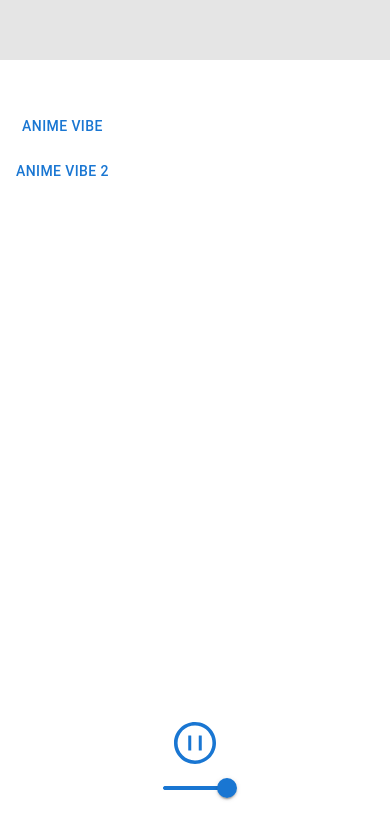
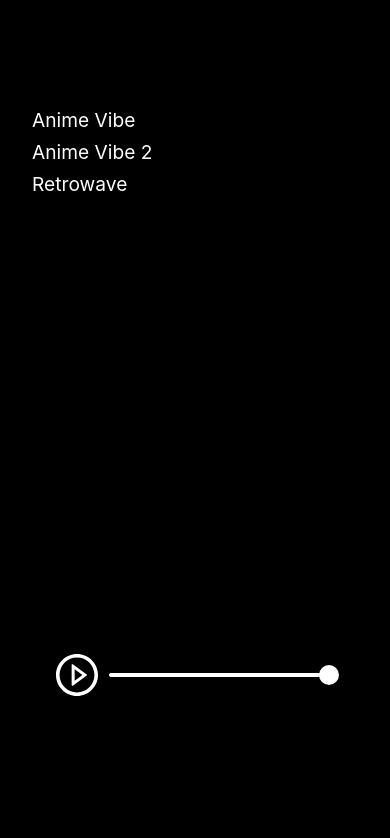
Before and after one commit to PatrickValera/16_studifi, a Next.js app in the folder frontend/: page / in a window 390 px wide. Shown: the top 838 px of the page. Built offline with nearby package versions, Linux system fonts and the light colour scheme.

Commit message:
style for mobile resp.

```diff
--- a/frontend/components/Radio/RadioStations.js
+++ b/frontend/components/Radio/RadioStations.js
@@ -1,16 +1,17 @@
 import React from 'react'
-import { Box, Button, Stack } from '@mui/material'
-const RadioStations = ({ radioStations, setVideoSrc, setAudioSrc, setMuted }) => {
+import { Box, Button, Paper, Stack } from '@mui/material'
+const RadioStations = ({ radioStations, setVideoSrc, setAudioSrc, setMuted,setPlaying }) => {
     return (
         <Box className='radio-stations-container'
-            sx={{ position: 'fixed',  height: '100%', p: 1,top:'100px', zIndex: '100' }}>
+            sx={{ position: 'fixed',  height: '100%', p: 1,pl:4,top:'100px', zIndex: '100' }}>
             <Stack spacing={1} direction='column' sx={{justifyContent:'center'}}>
                 {radioStations.map((station, index) => (
-                    <Button variant='text' key={index} onClick={() => {
+                    <Paper elevation={0} sx={{bgcolor:'transparent',color:'white',fontSize:'1.2rem'}}key={index} onClick={() => {
                         setVideoSrc(station.video)
                         setAudioSrc(station.audio)
+                        setPlaying(true)
                         setMuted(false)
-                    }}>{station.name}</Button>
+                    }}>{station.name}</Paper>
                 ))}
             </Stack>
 
--- a/frontend/components/Radio/RadioVideo.js
+++ b/frontend/components/Radio/RadioVideo.js
@@ -1,10 +1,14 @@
 import { Box } from '@mui/material'
-import React from 'react'
+import React, { useEffect } from 'react'
 import ReactPlayer from 'react-player/youtube'
 
 const RadioVideo = ({ videoSrc, audioSrc, playing, muted, volume }) => {
+    useEffect(() => {
+    console.log(playing)
+    }, [playing])
+
     return (
-        <Box className='video-container' sx={{ position: 'relative' }}
+        <Box className='video-container' sx={{ position: 'relative'}}
             onClick={(e) => {
                 e.preventDefault()
                 e.stopPropagation()
@@ -12,26 +16,25 @@ const RadioVideo = ({ videoSrc, audioSrc, playing, muted, volume }) => {
         >
             <ReactPlayer
                 style={{ opacity: '0' }}
+                loop={true}
+                muted={muted}
                 playing={playing}
-                muted={muted}
                 url={audioSrc}
                 volume={volume}
             />
             <ReactPlayer
-                width='unset'
-                height='unset'
                 className='video-iframe'
                 loop={true}
+                muted={true}
                 playing={playing}
-                muted={true}
                 url={videoSrc}
             />
             <Box className='video-player-overlay' sx={{ position: 'absolute',display:'flex',flexDirection:'column',width:'100%',top:'0',bottom:'0' }}
                 onClick={(e) => e.stopPropagation()}
             >
-                <Box className='overlay-header' sx={{flex:'60px 0 0',bgcolor: 'black', opacity: `${playing ? '.1' : '.9'}`, top: '0'}}></Box>
+                <Box className='overlay-header' sx={{flex:'60px 0 0',bgcolor: 'black', opacity: `${playing ? '.1' : '.9'}`, top: '0', transition:`all ${playing?'350ms ease-in':'120ms ease-out'}`}}></Box>
                 <Box className='overlay-body' sx={{flexGrow:'1'}}></Box>
-                <Box className='overlay-footer' sx={{flex:'20vh 0 0',bgcolor: 'black', opacity: `${playing ? '0' : '1'}`, bottom: '0'}}></Box>
+                <Box className='overlay-footer' sx={{flex:'20vh 0 0',bgcolor: 'black', opacity: `${playing ? '0' : '1'}`,boxSizing:'content-box', bottom: '0',pb:{xs:'10vh',md:'0'}, transition:`all ${playing?'350ms ease-in':'120ms ease-out'}`}}></Box>
 
             </Box>
         </Box>
--- a/frontend/components/Radio/RadioVideoController.js
+++ b/frontend/components/Radio/RadioVideoController.js
@@ -10,6 +10,9 @@ const RadioVideoController = ({ playing, setMuted, setPlaying, volume, setVolume
     return (
         <Box className='video-controller'
             sx={{
+                zIndex:'100',
+                boxSizing:'content-box',
+                pb:{xs:'10vh',md:'0'},
                 position: 'absolute',
                 width: '100%',
                 bottom: '0',
@@ -19,16 +22,17 @@ const RadioVideoController = ({ playing, setMuted, setPlaying, volume, setVolume
                 alignItems: 'center',
             }}
         >
-            <Box sx={{ maxWidth: '300px' }}>
+            <Box sx={{ maxWidth: '300px',width:'100%',display:'flex',alignItems:'center' }}>
                 <Button
-                sx={{fontSize:'3rem'}}
+                sx={{fontSize:'3rem',color:'white'}}
                     variant='text'
                     onClick={handleClick}
                     disableRipple
+
                 >
                 {playing ? <AiOutlinePauseCircle/>: <AiOutlinePlayCircle/>}
                 </Button>
-                <Slider aria-label='Volume' value={volume} max={1} min={0} step={.01} onChange={(e, val) => {
+                <Slider aria-label='Volume' sx={{flex:'auto 1 1',mr:2,color:'white'}} value={volume} max={1} min={0} step={.01} onChange={(e, val) => {
                     setVolume(val)
                 }} />
             </Box>
--- a/frontend/data/radioStations.js
+++ b/frontend/data/radioStations.js
@@ -1,11 +1,14 @@
 const radioStations = [{
     name: 'Anime Vibe',
     video: 'https://www.youtube.com/embed/6Y2aEZ-BBGQ?autoplay=1&mute=1&start=0',
-    audio: 'https://www.youtube.com/embed/6Y2aEZ-BBGQ?autoplay=1&mute=1&start=0',
+    audio: 'https://www.youtube.com/embed/6Y2aEZ-BBGQ?autoplay=1&mute=1&start=5',
 }, {
     name: 'Anime Vibe 2',
     video: 'https://www.youtube.com/embed/CUZgFxseyGo?autoplay=1&mute=1&start=0',
     audio: 'https://www.youtube.com/embed/CUZgFxseyGo?autoplay=1&mute=1&start=20'
+}, {
+    name: 'Retrowave',
+    video: 'https://www.youtube.com/embed/BfCgF10C58Q?autoplay=1&mute=1&start=0',
+    audio: 'https://www.youtube.com/embed/BfCgF10C58Q?autoplay=1&mute=1&start=5'
 }]
-
 export default radioStations
--- a/frontend/pages/index.js
+++ b/frontend/pages/index.js
@@ -9,7 +9,7 @@ export default function Home() {
   // const [src,setSrc]=useState('https://www.youtube.com/embed/GNWLILeztaI?controls=0&autoplay=1&mute=0')
 
   const [muted, setMuted] = useState(true)
-  const [playing, setPlaying] = useState(true)
+  const [playing, setPlaying] = useState(false)
   const [videoSrc, setVideoSrc] = useState('')
   const [audioSrc, setAudioSrc] = useState('')
   const [volume, setVolume] = useState(1)
@@ -36,13 +36,15 @@ export default function Home() {
           position: 'fixed',
           width: '100vw',
           height: '100vh',
+          bgcolor:'black'
         }}
       >
         <RadioStations
           radioStations={radioStations}
           setVideoSrc={setVideoSrc}
           setAudioSrc={setAudioSrc}
-          setMuted={setMuted} />
+          setMuted={setMuted}
+          setPlaying={setPlaying} />
         <RadioVideo
           videoSrc={videoSrc}
           audioSrc={audioSrc}
```
